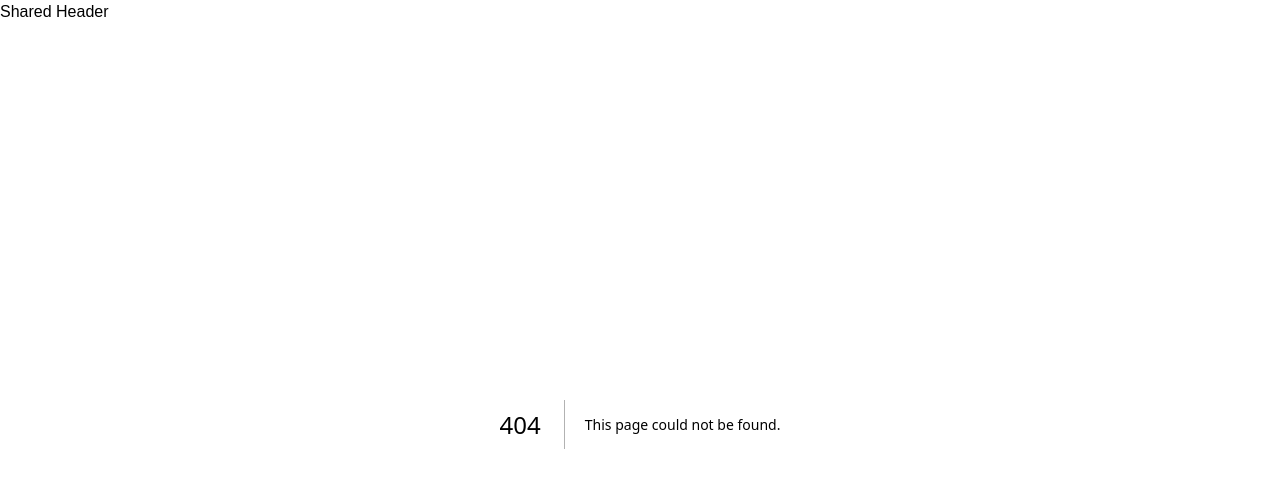
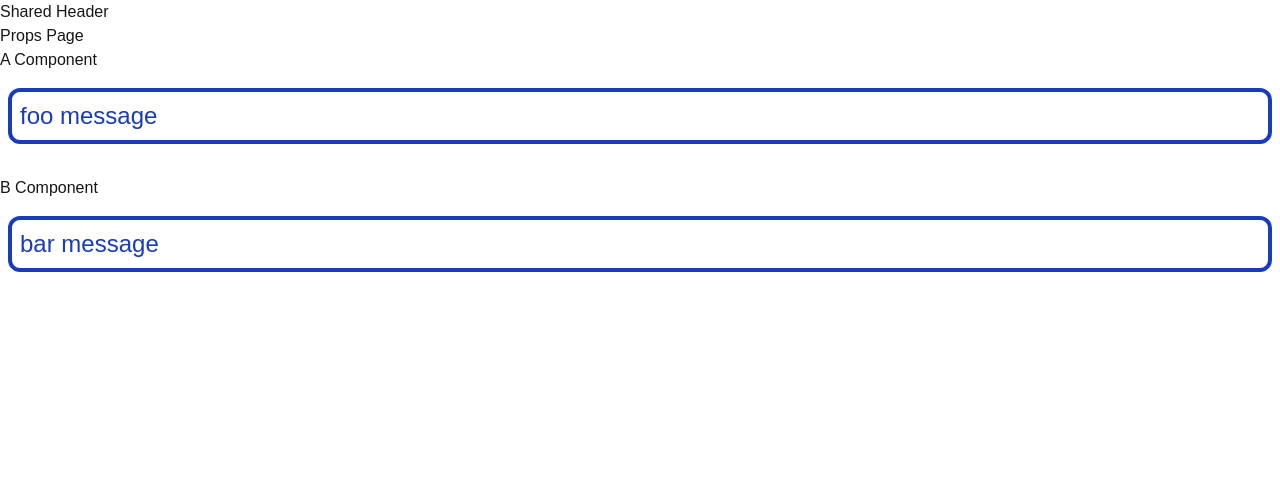
Before and after one commit to wwarodom/web_module_2026, a Next.js app in the folder 6_next_basic/my-app/: page /props in a window 1280 px wide. Before the commit this address had no page. Shown: the top 488 px of the page. Built offline with nearby package versions, Linux system fonts and the light colour scheme.

Commit message:
add props

```diff
--- /dev/null
+++ b/6_next_basic/my-app/app/props/page.tsx
@@ -0,0 +1,25 @@
+const STYLE = "text-2xl text-blue-800 border-4 rounded-xl m-2 mt-4 p-2"
+export default function PropPage() {
+    return <div><h1>Props Page</h1>
+        <A foo="foo message" />
+        <br />
+        <B bar="bar message" />
+    </div>
+}
+
+function A(props: { foo: string }) {
+    return <div>A Component
+        <h1 className={STYLE}>
+            {props.foo}
+        </h1>
+    </div>
+}
+
+function B({ bar }: { bar: string }) {
+    return <div>
+        B Component
+        <h1 className={STYLE}>
+            {bar}
+        </h1>
+    </div>
+}
--- /dev/null
+++ b/6_next_basic/my-app/app/user/foo/page.tsx
@@ -0,0 +1 @@
+export default () => <div>Foo</div>
--- a/6_next_basic/my-app/app/user/layout.tsx
+++ b/6_next_basic/my-app/app/user/layout.tsx
@@ -4,7 +4,7 @@ export default function Layout({
     children: React.ReactNode;
 }>) {
     return <>
-        User Layout
+        ==== User Layout =====
         {children}
     </>
 }
```
